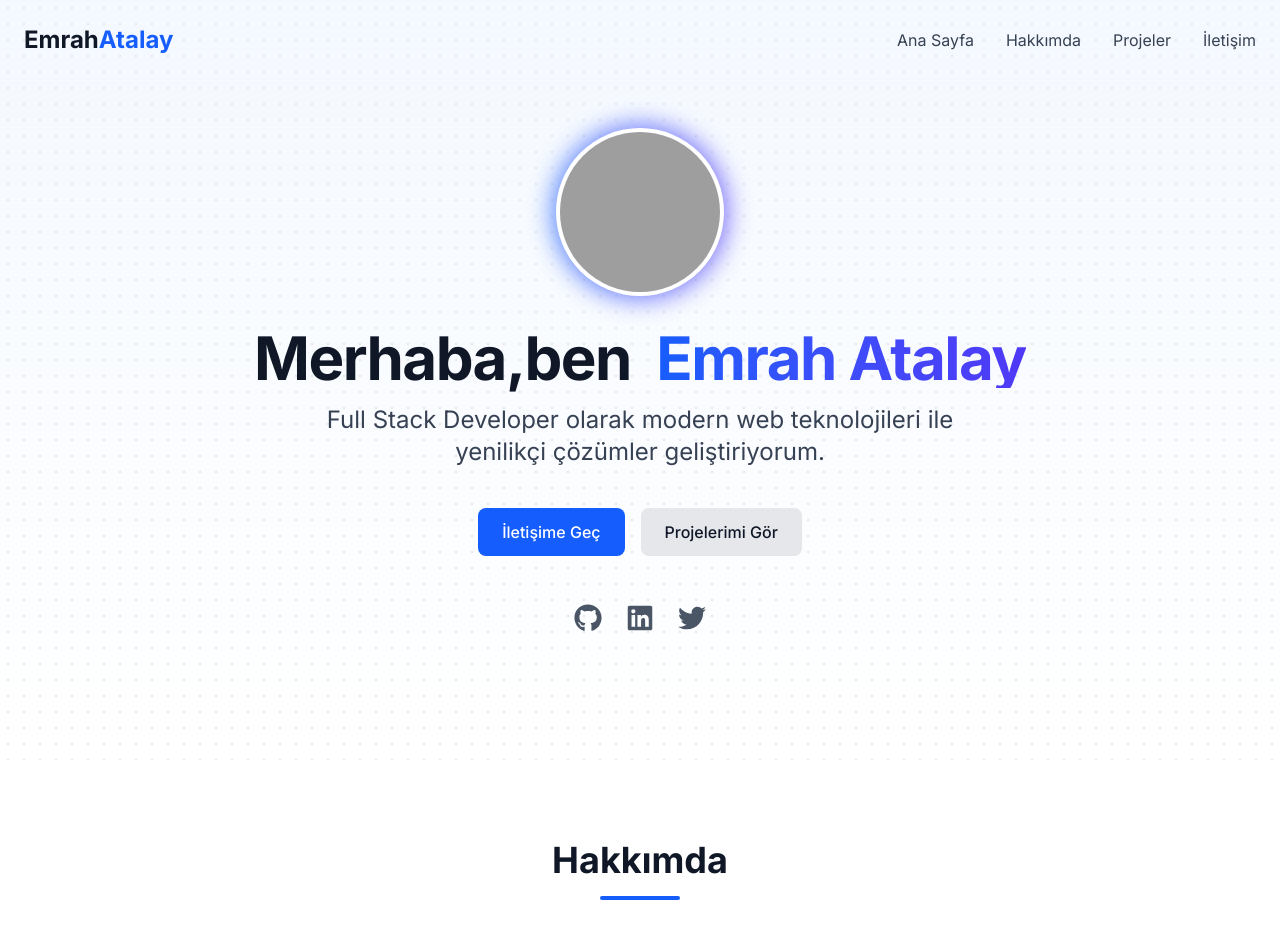
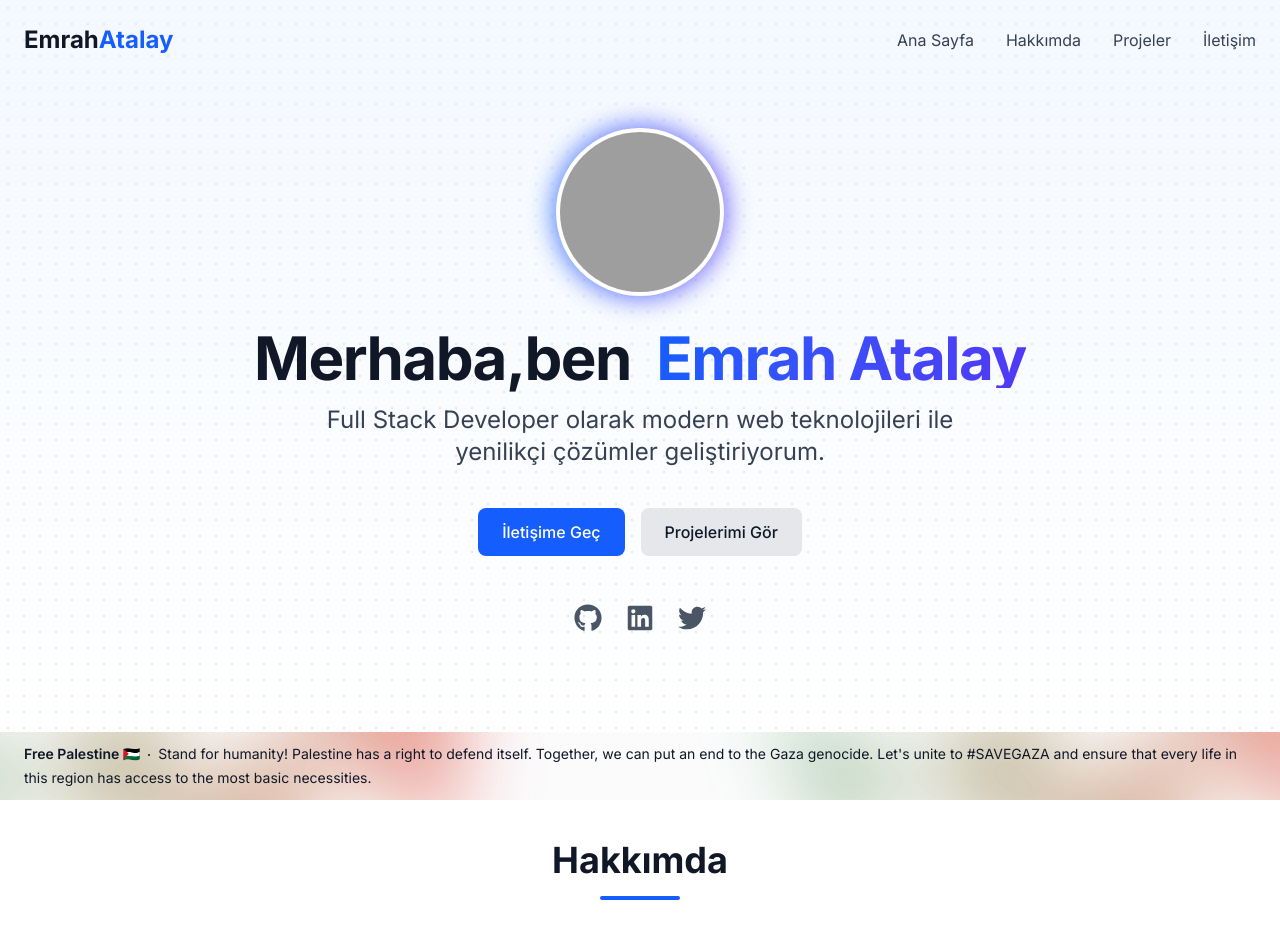
Before and after one commit to eatalay13/eatalay_dev, a Next.js app: page / in a window 1280 px wide. Shown: the top 952 px of the page. Built offline with nearby package versions, Linux system fonts and the light colour scheme; grey boxes are pictures that could not be loaded.

Commit message:
feat: PalestineBanner bileşeni eklendi ve layout bileşenine entegre edildi

```diff
--- a/src/app/(public)/layout.tsx
+++ b/src/app/(public)/layout.tsx
@@ -1,4 +1,5 @@
 import Footer from "@/components/Footer";
+import PalestineBanner from "@/components/layout/PalestineBanner";
 import Navbar from "@/components/Navbar";
 
 type PublicLayoutProps = {
@@ -11,6 +12,7 @@ export default function PublicLayout({ children }: PublicLayoutProps) {
       <Navbar />
       <main className="min-h-screen">{children}</main>
       <Footer />
+      <PalestineBanner />
     </>
   );
 }
--- /dev/null
+++ b/src/components/layout/PalestineBanner.tsx
@@ -0,0 +1,57 @@
+import Link from "next/link";
+
+export default function PalestineBanner() {
+  const isDarkMode = false;
+  const title = "Free Palestine 🇵🇸";
+  const description = `Stand for humanity! Palestine has a right to defend itself. Together, we can put an end to the Gaza genocide. Let's unite to #SAVEGAZA and ensure that every life in this region has access to the most basic necessities.`;
+  const linkTo = "https://twitter.com/search?q=%23PalestineLivesMatter";
+  // ---- change the content above if you want to ----
+
+  return (
+    <div
+      className={`relative sm:sticky bottom-0 isolate z-50 flex items-center overflow-hidden ${
+        isDarkMode ? "bg-gray-600/70" : "bg-gray-50/70"
+      } px-3.5 py-2.5 backdrop-blur-sm  md:px-6`}
+    >
+      <div
+        className="absolute left-[max(-7rem,calc(50%-52rem))] top-1/2 -z-10 -translate-y-1/2 transform-gpu blur-2xl"
+        aria-hidden="true"
+      >
+        <BlurDiv />
+      </div>
+      <div
+        className="absolute left-[max(45rem,calc(50%+8rem))] top-1/2 -z-10 -translate-y-1/2 transform-gpu blur-2xl"
+        aria-hidden="true"
+      >
+        <BlurDiv />
+      </div>
+      <p
+        className={`mx-auto text-sm leading-4 sm:leading-6 ${
+          isDarkMode ? "text-gray-300" : "text-gray-900"
+        }`}
+      >
+        <Link href={linkTo} target="_blank">
+          <strong className="font-semibold">{title}</strong>
+          <svg
+            viewBox="0 0 2 2"
+            className="mx-2 inline h-0.5 w-0.5 fill-current"
+            aria-hidden="true"
+          >
+            <circle cx={1} cy={1} r={1} />
+          </svg>
+          {description}
+        </Link>
+      </p>
+    </div>
+  );
+}
+
+const BlurDiv = () => (
+  <div
+    className={`aspect-[577/310] w-[36.0625rem] bg-gradient-to-r from-[#149954] to-[#E4312b] opacity-80 md:opacity-50`}
+    style={{
+      clipPath:
+        "polygon(74.8% 41.9%, 97.2% 73.2%, 100% 34.9%, 92.5% 0.4%, 87.5% 0%, 75% 28.6%, 58.5% 54.6%, 50.1% 56.8%, 46.9% 44%, 48.3% 17.4%, 24.7% 53.9%, 0% 27.9%, 11.9% 74.2%, 24.9% 54.1%, 68.6% 100%, 74.8% 41.9%)",
+    }}
+  />
+);
```
